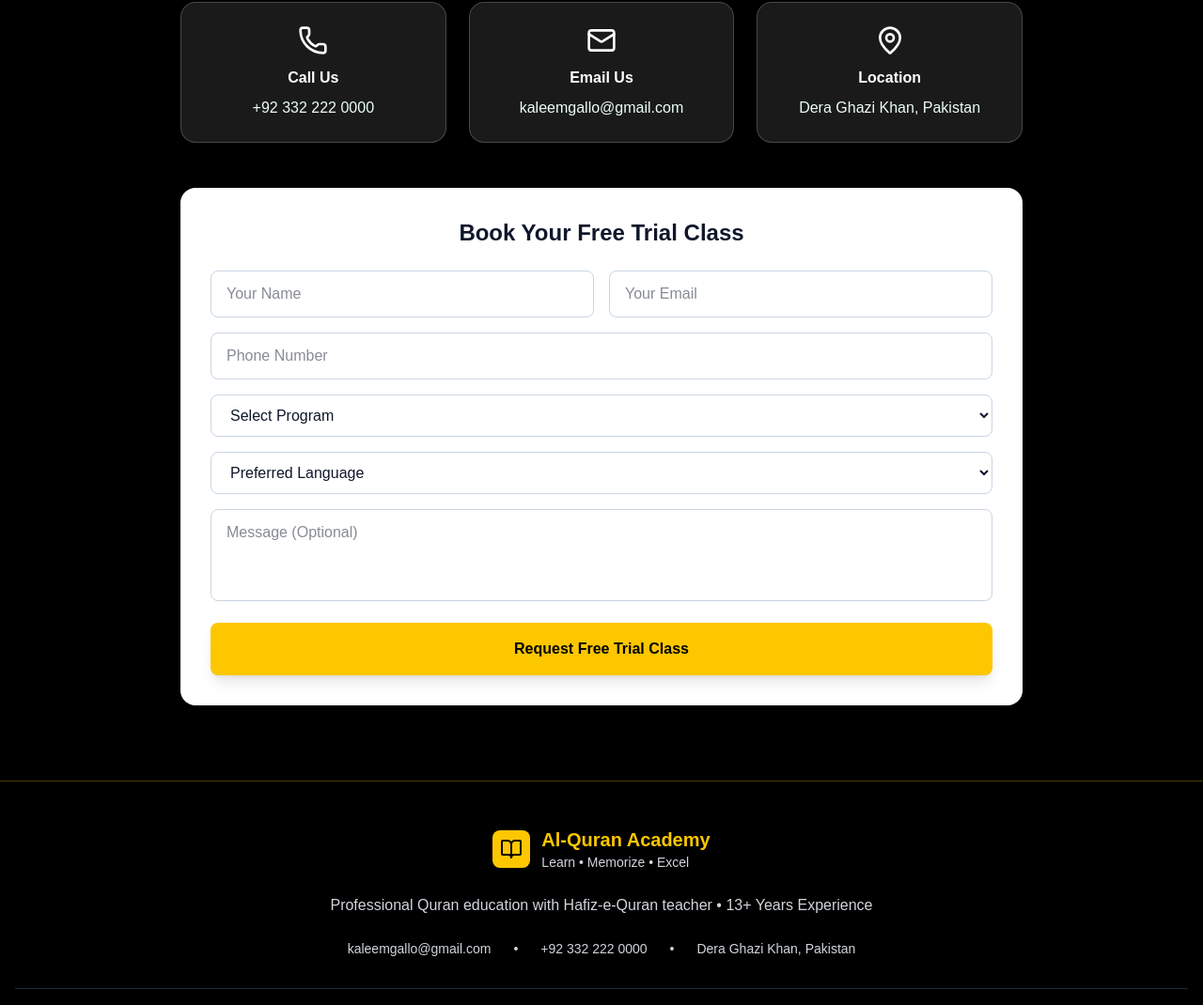
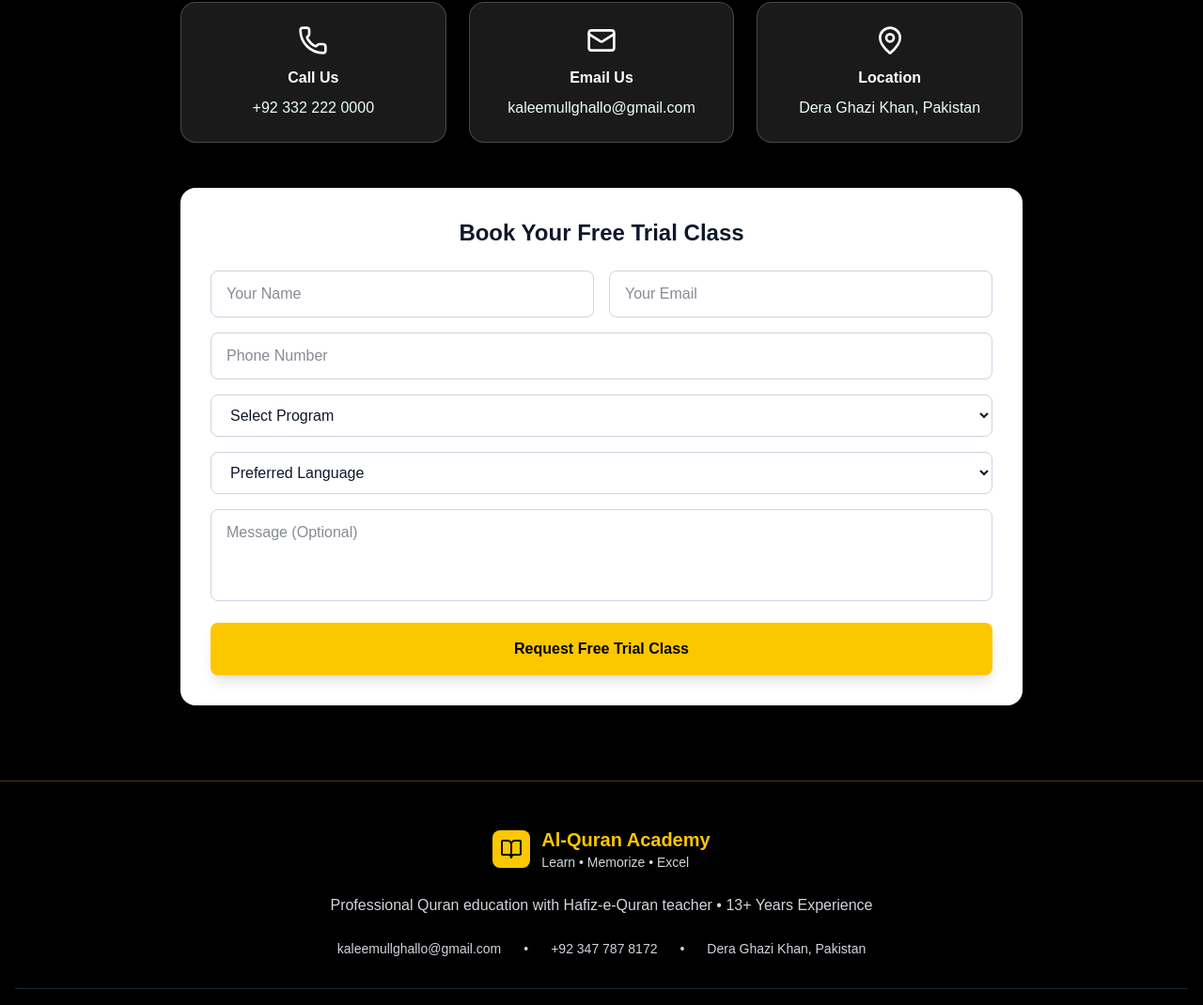
Before and after one commit to connect2abdulaziz/online-quran-academy, a Next.js app: page / in a window 1280 px wide. Shown: the part 3417-4487 px from the top of the page at 94% size. Built offline with nearby package versions, Linux system fonts and the light colour scheme.

Commit message:
done name email and phone number issue

```diff
--- a/app/page.tsx
+++ b/app/page.tsx
@@ -97,7 +97,7 @@ const QuranAcademy = () => {
 
   const handleSubmit = (e) => {
     e.preventDefault();
-    const mailtoLink = `mailto:kaleemgallo@gmail.com?subject=Free Trial Class Request&body=Name: ${formData.name}%0D%0AEmail: ${formData.email}%0D%0APhone: ${formData.phone}%0D%0AProgram: ${formData.program}%0D%0ALanguage: ${formData.language}%0D%0AMessage: ${formData.message}`;
+    const mailtoLink = `mailto:kaleemullghallo@gmail.com?subject=Free Trial Class Request&body=Name: ${formData.name}%0D%0AEmail: ${formData.email}%0D%0APhone: ${formData.phone}%0D%0AProgram: ${formData.program}%0D%0ALanguage: ${formData.language}%0D%0AMessage: ${formData.message}`;
     window.location.href = mailtoLink;
   };
 
@@ -301,7 +301,7 @@ const QuranAcademy = () => {
               </div>
 
               <h2 className="text-3xl sm:text-4xl font-bold text-slate-900 mb-6">
-                <span className="text-yellow-500">Ustadh Kaleem Gallo</span>
+                <span className="text-yellow-500">Dr. Kaleem Ullah</span>
               </h2>
 
               <p className="text-lg text-slate-600 mb-6 leading-relaxed">
@@ -412,10 +412,10 @@ const QuranAcademy = () => {
               <p className="text-emerald-50">+92 332 222 0000</p>
             </a>
 
-            <a href="mailto:kaleemgallo@gmail.com" className="bg-white/10 backdrop-blur-sm rounded-2xl p-6 hover:bg-white/20 transition-all border border-white/20">
+            <a href="mailto:kaleemullghallo@gmail.com" className="bg-white/10 backdrop-blur-sm rounded-2xl p-6 hover:bg-white/20 transition-all border border-white/20">
               <Mail className="w-8 h-8 mx-auto mb-3" />
               <h3 className="font-bold mb-2">Email Us</h3>
-              <p className="text-emerald-50">kaleemgallo@gmail.com</p>
+              <p className="text-emerald-50">kaleemullghallo@gmail.com</p>
             </a>
 
             <div className="bg-white/10 backdrop-blur-sm rounded-2xl p-6 border border-white/20">
@@ -507,12 +507,12 @@ const QuranAcademy = () => {
           </p>
 
           <div className="flex flex-wrap justify-center gap-6 text-sm text-gray-300">
-            <a href="mailto:kaleemgallo@gmail.com" className="hover:text-yellow-400 transition-colors">
-              kaleemgallo@gmail.com
+            <a href="mailto:kaleemullghallo@gmail.com" className="hover:text-yellow-400 transition-colors">
+              kaleemullghallo@gmail.com
             </a>
             <span>•</span>
-            <a href="tel:+923322220000" className="hover:text-yellow-400 transition-colors">
-              +92 332 222 0000
+            <a href="tel:+923477878172" className="hover:text-yellow-400 transition-colors">
+              +92 347 787 8172
             </a>
             <span>•</span>
             <span>Dera Ghazi Khan, Pakistan</span>
```
